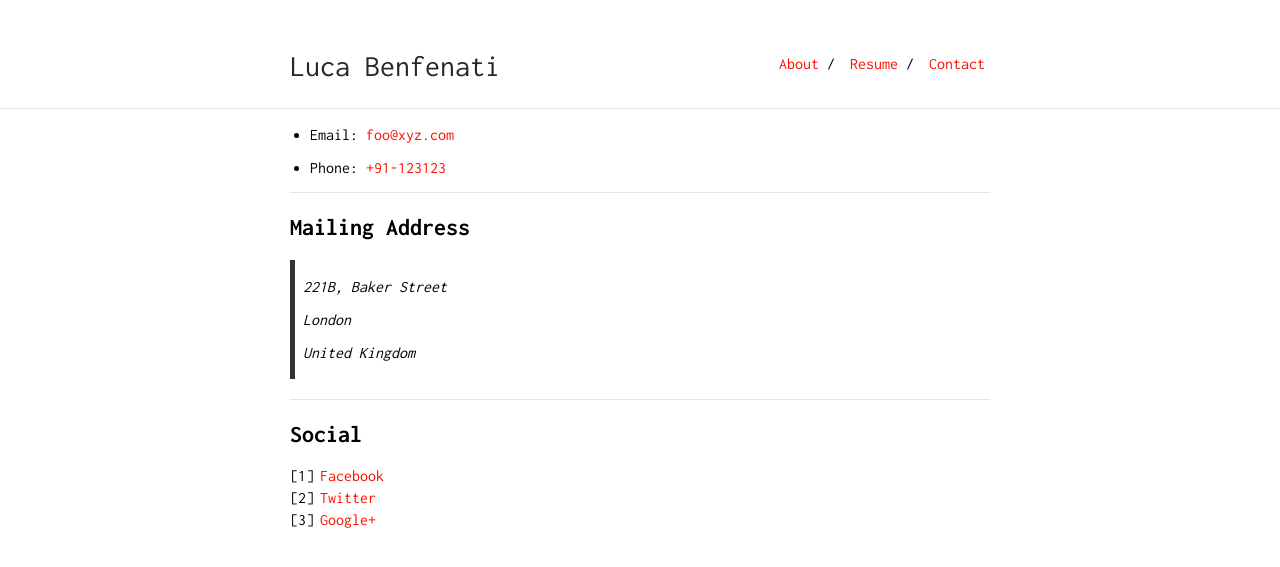
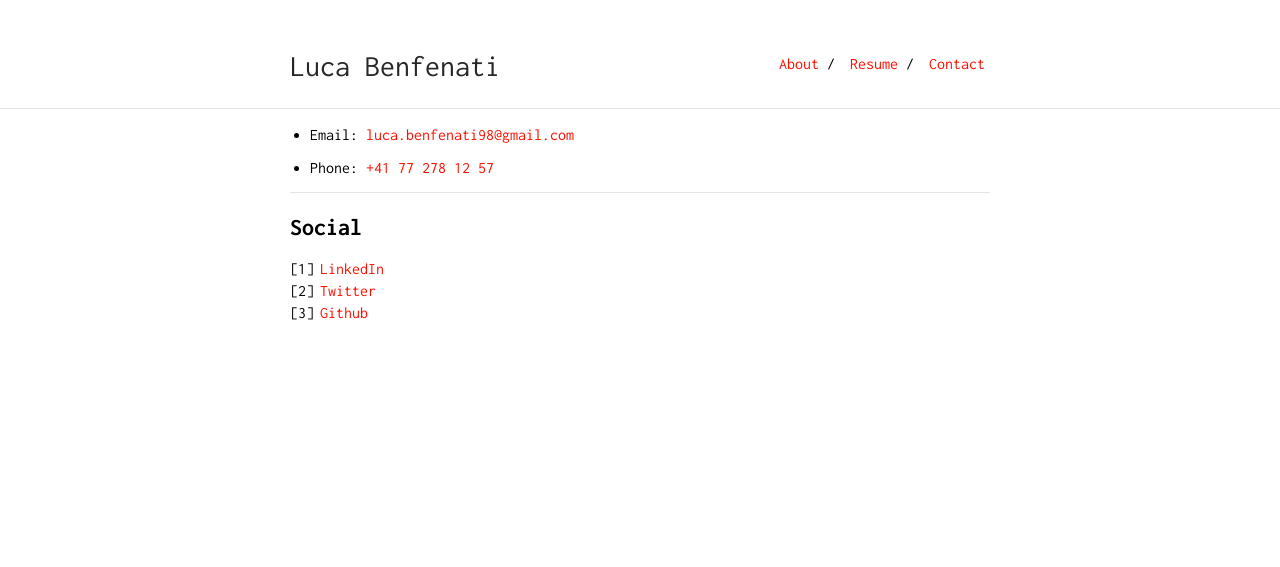
Before and after one commit to lucabnf/lucabnf.github.io, a Jekyll site: the page built from contact.md, in a window 1280 px wide. Shown: the top 567 px of the page. Built offline with Jekyll 4.4.1, drawn with Linux system fonts in a browser that asks for light colours.

Commit message:
added contacts

```diff
--- a/contact.md
+++ b/contact.md
@@ -3,24 +3,24 @@ layout: default
 is_contact: true
 ---
 
-* Email: [foo@xyz.com](mailto:foo@xyz.com)
+* Email: [luca.benfenati98@gmail.com](mailto:luca.benfenati98@gmail.com)
 
-* Phone: [+91-123123](tel:+91-123123)
+* Phone: [+41 77 278 12 57](tel:+41772781257)
 
----
+<!-- ---
 
 ## Mailing Address
 
-> 221B, Baker Street
+> Via Parma 8, San Lazzaro Di Savena
 >
-> London
 >
-> United Kingdom
+>
+>  -->
 
 ---
 
 ## Social
 
-1. [Facebook](#)
-2. [Twitter](#)
-3. [Google+](#)
+1. [LinkedIn](https://www.linkedin.com/in/luca-benfenati/)
+2. [Twitter](https://twitter.com/lucabnf)
+3. [Github](https://github.com/lucabnf)
```
